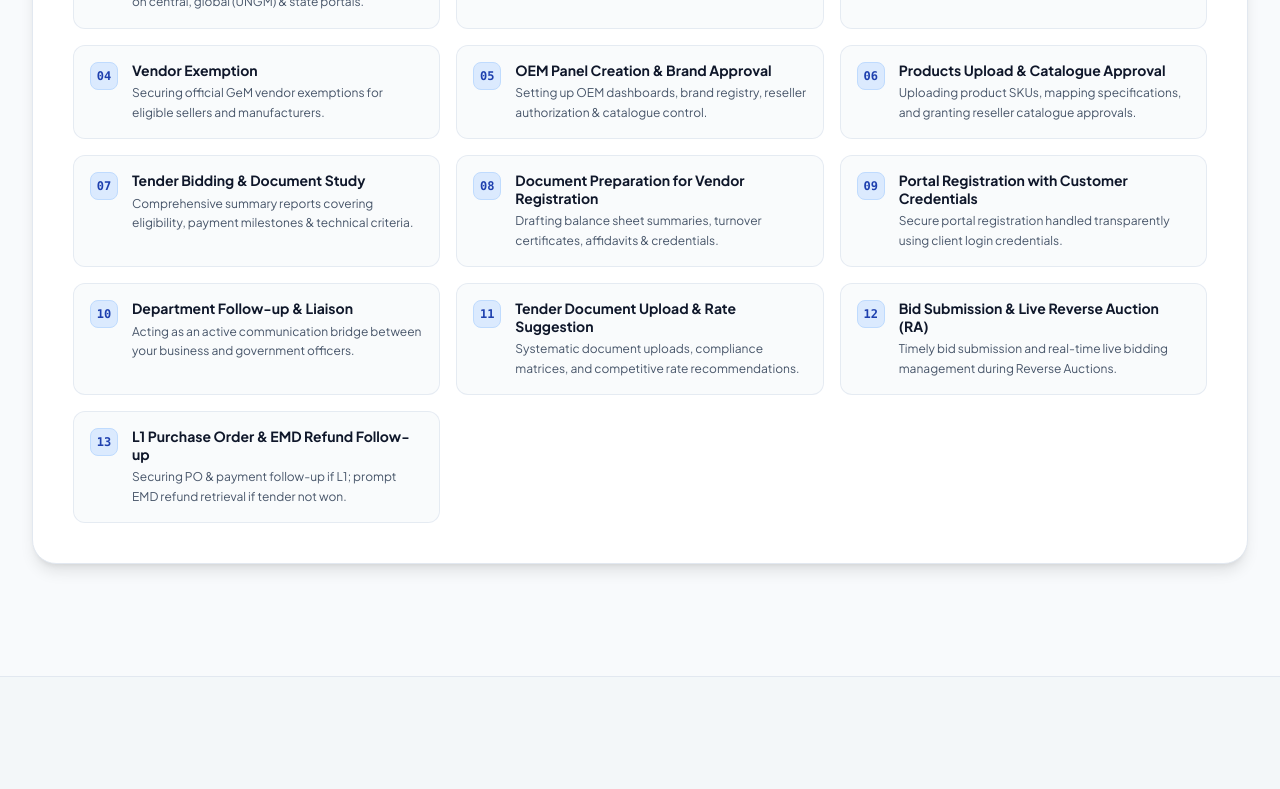
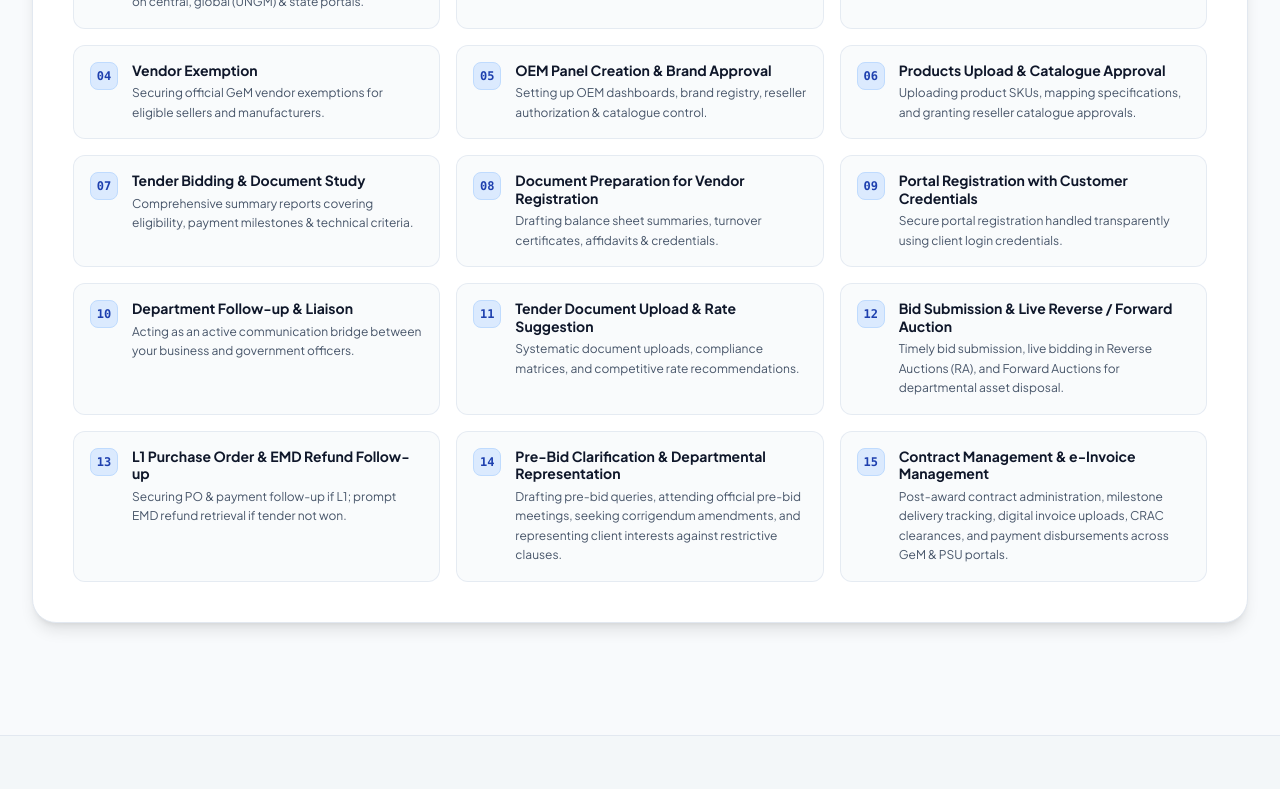
Before and after one commit to dntsbidmatrix/dnts, a React (Vite) app: page / in a window 1280 px wide. Shown: the part 3927-4716 px from the top of the page. Built offline with nearby package versions, Linux system fonts and the light colour scheme.

Commit message:
Expand Proposal Checklist to 15 services to make the 3-column grid perfectly even

```diff
--- a/src/components/Services.jsx
+++ b/src/components/Services.jsx
@@ -1,5 +1,5 @@
 import React, { useState } from 'react';
-import { SERVICES, DETAILED_13_SERVICES } from '../data/companyData';
+import { SERVICES, DETAILED_15_SERVICES } from '../data/companyData';
 import {
   FileCheck2,
   ShieldCheck,
@@ -150,7 +150,7 @@ export default function Services({ onSelectService }) {
           </div>
 
           <div className="grid grid-cols-1 md:grid-cols-2 lg:grid-cols-3 gap-4">
-            {DETAILED_13_SERVICES.map((item) => (
+            {DETAILED_15_SERVICES.map((item) => (
               <div
                 key={item.no}
                 className="p-4 rounded-xl bg-slate-50/80 border border-slate-200/80 hover:border-blue-300 hover:bg-white transition-all flex items-start space-x-3.5"
--- a/src/data/companyData.js
+++ b/src/data/companyData.js
@@ -142,7 +142,7 @@ export const SERVICES = [
   }
 ];
 
-export const DETAILED_13_SERVICES = [
+export const DETAILED_15_SERVICES = [
   { no: 1, title: "GeM Portal, CPPP, UNGM and Other e-procurement Portals Registration", desc: "Setting up verified primary & secondary accounts on central, global (UNGM) & state portals." },
   { no: 2, title: "Vendor Assessment on GeM Portal", desc: "Facilitating vendor assessment process, documentation & site audit readiness." },
   { no: 3, title: "PSUs & Government Sector Empanelment", desc: "Approved supplier registration in BHEL, EIL & Indian Railways etc." },
@@ -154,9 +154,13 @@ export const DETAILED_13_SERVICES = [
   { no: 9, title: "Portal Registration with Customer Credentials", desc: "Secure portal registration handled transparently using client login credentials." },
   { no: 10, title: "Department Follow-up & Liaison", desc: "Acting as an active communication bridge between your business and government officers." },
   { no: 11, title: "Tender Document Upload & Rate Suggestion", desc: "Systematic document uploads, compliance matrices, and competitive rate recommendations." },
-  { no: 12, title: "Bid Submission & Live Reverse Auction (RA)", desc: "Timely bid submission and real-time live bidding management during Reverse Auctions." },
-  { no: 13, title: "L1 Purchase Order & EMD Refund Follow-up", desc: "Securing PO & payment follow-up if L1; prompt EMD refund retrieval if tender not won." }
+  { no: 12, title: "Bid Submission & Live Reverse / Forward Auction", desc: "Timely bid submission, live bidding in Reverse Auctions (RA), and Forward Auctions for departmental asset disposal." },
+  { no: 13, title: "L1 Purchase Order & EMD Refund Follow-up", desc: "Securing PO & payment follow-up if L1; prompt EMD refund retrieval if tender not won." },
+  { no: 14, title: "Pre-Bid Clarification & Departmental Representation", desc: "Drafting pre-bid queries, attending official pre-bid meetings, seeking corrigendum amendments, and representing client interests against restrictive clauses." },
+  { no: 15, title: "Contract Management & e-Invoice Management", desc: "Post-award contract administration, milestone delivery tracking, digital invoice uploads, CRAC clearances, and payment disbursements across GeM & PSU portals." }
 ];
+
+export const DETAILED_13_SERVICES = DETAILED_15_SERVICES;
 
 export const PORTALS_COVERED = [
   {
--- a/src/pages/AboutPage.jsx
+++ b/src/pages/AboutPage.jsx
@@ -319,7 +319,7 @@ export default function AboutPage({ onNavigate, onOpenInquiry }) {
               onClick={() => onNavigate('/', 'services')}
               className="px-6 py-3 rounded-xl bg-white/10 hover:bg-white/20 text-white border border-white/20 font-semibold text-xs sm:text-sm transition-all"
             >
-              Browse 13 Core Services
+              Explore All Scope of Services
             </button>
           </div>
         </div>
```
